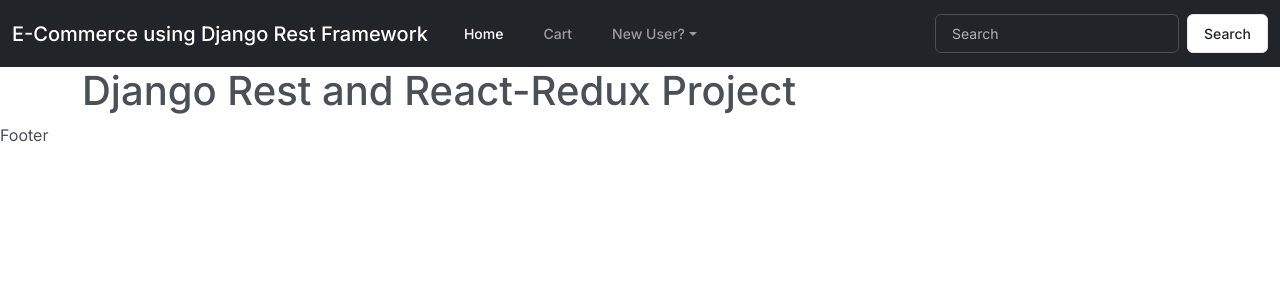
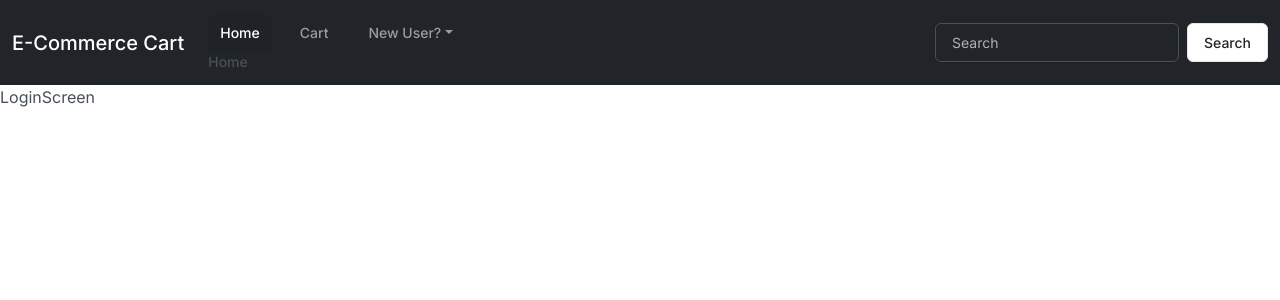
Before and after one commit to fgit-24/Django-Rest-Framework-ReactJs-E-Commerce-Project, a React (Create React App) app in the folder frontend/ecommerce/: page /#/login in a window 1280 px wide. Before the commit this address led to /. Shown: the top 300 px of the page. Built offline with nearby package versions, Linux system fonts and the light colour scheme.

Commit message:
Create Routes for Navbar

```diff
--- a/frontend/ecommerce/src/App.js
+++ b/frontend/ecommerce/src/App.js
@@ -1,19 +1,29 @@
-import React from 'react'
-import { Container } from 'react-bootstrap'
-import Navbar from './components/Navbar'
-import Footer from './components/Footer'
+import React from 'react';
+import { Container } from 'react-bootstrap';
+import Footer from './components/Footer';
+import Header from './components/Header';
+import {HashRouter as Router,Routes,Route} from 'react-router-dom';
+import HomeScreen from './components/screens/HomeScreen';
+import SignupScreen from './components/screens/SignupScreen';
+import LoginScreen from './components/screens/LoginScreen';
+
 
 
 export default function App() {
   return (
     <>
-    <div>
-    <Navbar />
-      <Container>
-        <h1>Django Rest and React-Redux Project</h1>
-      </Container>
-    <Footer />
-    </div>
+      <Router>
+        <Header />
+        <Routes>
+          <Route exact path="/" element={<HomeScreen/>}></Route>
+        </Routes>
+        <Routes>
+          <Route exact path="/login" element={<LoginScreen/>}></Route>
+        </Routes>
+        <Routes>
+          <Route exact path="/signup" element={<SignupScreen/>}></Route>
+        </Routes>
+      </Router>
     </>
-  )
+  );
 }
--- /dev/null
+++ b/frontend/ecommerce/src/components/Header.js
@@ -0,0 +1,88 @@
+import React from "react";
+import { Link } from "react-router-dom";
+import { LinkContainer } from "react-router-bootstrap";
+import { Navbar, Nav } from "react-bootstrap";
+
+function Header() {
+  return (
+    <>
+      <Navbar className="navbar navbar-expand-lg bg-dark" data-bs-theme="dark">
+        <div className="container-fluid">
+          <LinkContainer to="/">
+            <Nav.Link className="navbar-brand">E-Commerce Cart</Nav.Link>
+          </LinkContainer>
+          <button
+            className="navbar-toggler"
+            type="button"
+            data-bs-toggle="collapse"
+            data-bs-target="#navbarColor02"
+            aria-controls="navbarColor02"
+            aria-expanded="false"
+            aria-label="Toggle navigation"
+          >
+            <span className="navbar-toggler-icon"></span>
+          </button>
+          <div className="collapse navbar-collapse" id="navbarColor02">
+            <ul className="navbar-nav me-auto">
+              <li className="nav-item">
+                <LinkContainer to="/">
+                  <Nav.Link className="navbar-link active">Home</Nav.Link>
+                </LinkContainer>
+                Home
+              </li>
+              <li className="nav-item">
+                <LinkContainer to="/cart">
+                  <Nav.Link className="nav-link">
+                    Cart
+                  </Nav.Link>
+                </LinkContainer>
+              </li>
+              <li className="nav-item dropdown">
+              <LinkContainer to="/signup">
+                <Nav.Link className="nav-link dropdown-toggle"
+                  data-bs-toggle="dropdown"
+
+                  role="button"
+                  aria-haspopup="true"
+                  aria-expanded="false"
+                >
+                  New User?
+                </Nav.Link>
+                </LinkContainer>
+                <div className="dropdown-menu">
+                <LinkContainer to="/login">
+                  <Nav.Link className="dropdown-item" href="#">
+                    Login
+                  </Nav.Link>
+                </LinkContainer>
+                  <LinkContainer to="/signup">
+                    <Nav.Link className="dropdown-item" href="#">
+                      Signup
+                    </Nav.Link>
+                  </LinkContainer>
+                  <div className="dropdown-divider"></div>
+                  <a className="dropdown-item" href="#">
+                    Logout
+                  </a>
+                </div>
+              </li>
+            </ul>
+            <form className="d-flex">
+              <input
+                className="form-control me-sm-2"
+                type="search"
+                placeholder="Search"
+              />
+              <button className="btn btn-secondary my-2 my-sm-0" type="submit">
+                Search
+              </button>
+            </form>
+          </div>
+        </div>
+      </Navbar>
+    </>
+  );
+}
+
+
+export default Header;
--- a/frontend/ecommerce/src/components/Navbar.js
+++ /dev/null
@@ -1,43 +0,0 @@
-import React from 'react'
-
-export default function navbar() {
-  return (
-    <>
-
-    <nav className="navbar navbar-expand-lg bg-dark" data-bs-theme="dark">
-  <div className="container-fluid">
-    <a className="navbar-brand" href="#">E-Commerce using Django Rest Framework</a>
-    <button className="navbar-toggler" type="button" data-bs-toggle="collapse" data-bs-target="#navbarColor02" aria-controls="navbarColor02" aria-expanded="false" aria-label="Toggle navigation">
-      <span className="navbar-toggler-icon"></span>
-    </button>
-    <div className="collapse navbar-collapse" id="navbarColor02">
-      <ul className="navbar-nav me-auto">
-        <li className="nav-item">
-          <a className="nav-link active" href="#">Home
-            <span className="visually-hidden">(current)</span>
-          </a>
-        </li>
-        <li className="nav-item">
-          <a className="nav-link" href="#">Cart</a>
-        </li>
-        <li className="nav-item dropdown">
-          <a className="nav-link dropdown-toggle" data-bs-toggle="dropdown" href="#" role="button" aria-haspopup="true" aria-expanded="false">New User?</a>
-          <div className="dropdown-menu">
-            <a className="dropdown-item" href="#">Login</a>
-            <a className="dropdown-item" href="#">Signup</a>
-            <div className="dropdown-divider"></div>
-            <a className="dropdown-item" href="#">Logout</a>
-          </div>
-        </li>
-      </ul>
-      <form className="d-flex">
-        <input className="form-control me-sm-2" type="search" placeholder="Search" />
-        <button className="btn btn-secondary my-2 my-sm-0" type="submit">Search</button>
-      </form>
-    </div>
-  </div>
-</nav>
-
-    </>
-  )
-}
--- /dev/null
+++ b/frontend/ecommerce/src/components/screens/HomeScreen.js
@@ -0,0 +1,11 @@
+import React from 'react'
+
+function Homescreen() {
+  return (
+
+    <div>Homescreen</div>
+  )
+
+}
+
+export default Homescreen
--- /dev/null
+++ b/frontend/ecommerce/src/components/screens/LoginScreen.js
@@ -0,0 +1,9 @@
+import React from 'react'
+
+function LoginScreen() {
+  return (
+    <div>LoginScreen</div>
+  )
+}
+
+export default LoginScreen
--- /dev/null
+++ b/frontend/ecommerce/src/components/screens/SignupScreen.js
@@ -0,0 +1,9 @@
+import React from 'react'
+
+function SignupScreen() {
+  return (
+    <div>SignupScreen</div>
+  )
+}
+
+export default SignupScreen
```
